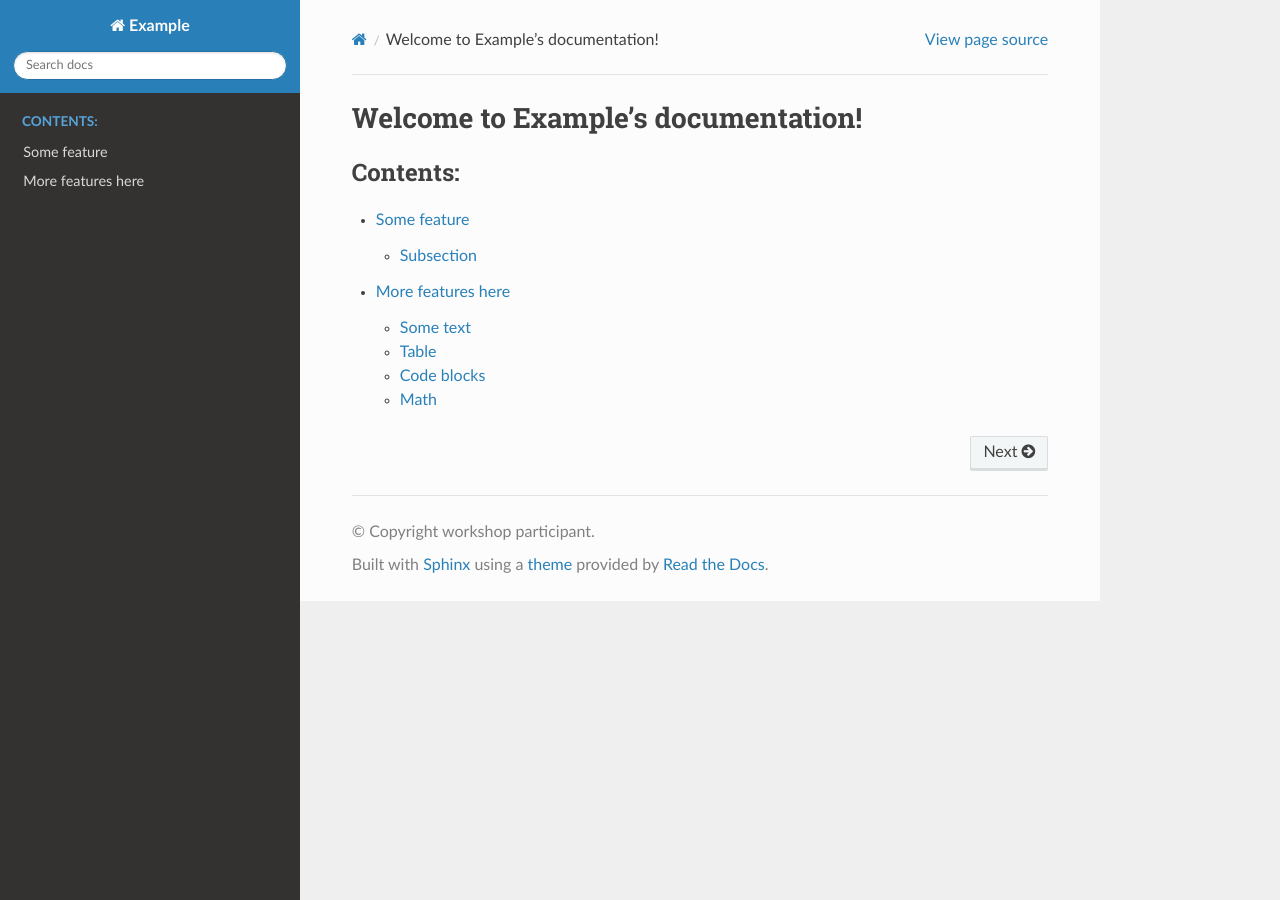
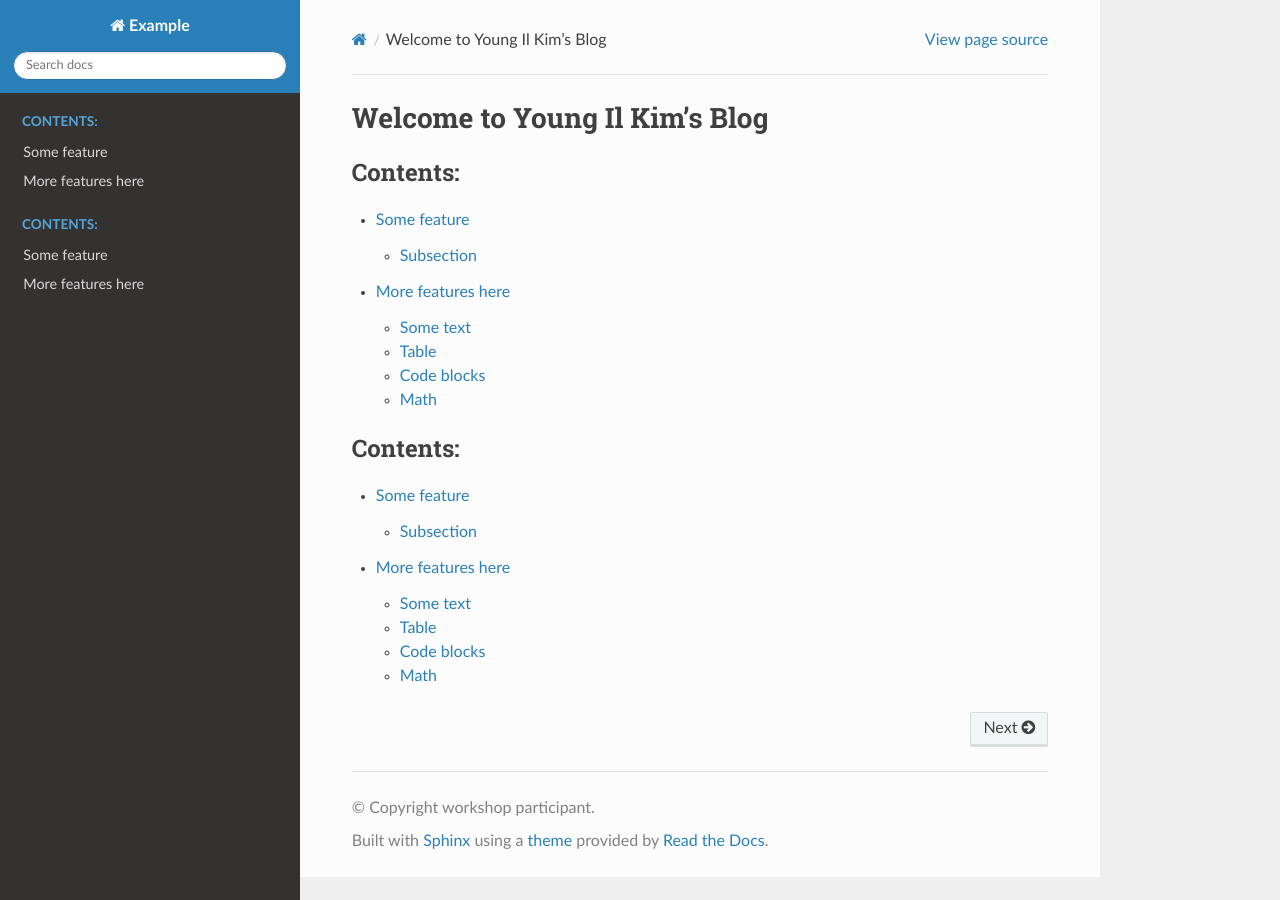
Before and after one commit to youngil-1013/documentation-example, a Sphinx documentation site: the page built from doc/index.rst, in a window 1280 px wide. Built offline with Sphinx 7.4.7 and the Read the Docs theme 3.1.0, drawn with Linux system fonts in a browser that asks for light colours.

Commit message:
Update index.rst

```diff
--- a/doc/index.rst
+++ b/doc/index.rst
@@ -3,7 +3,7 @@
    You can adapt this file completely to your liking, but it should at least
    contain the root `toctree` directive.
 
-Welcome to Example's documentation!
+Welcome to Young Il Kim's Blog
 ===================================
 
 .. toctree::
@@ -12,3 +12,10 @@ Welcome to Example's documentation!
 
    some-feature.md
    another-feature.md
+
+.. toctree::
+   :maxdepth: 2
+   :caption: Contents:
+
+   some-feature.md
+   another-feature.md
```
